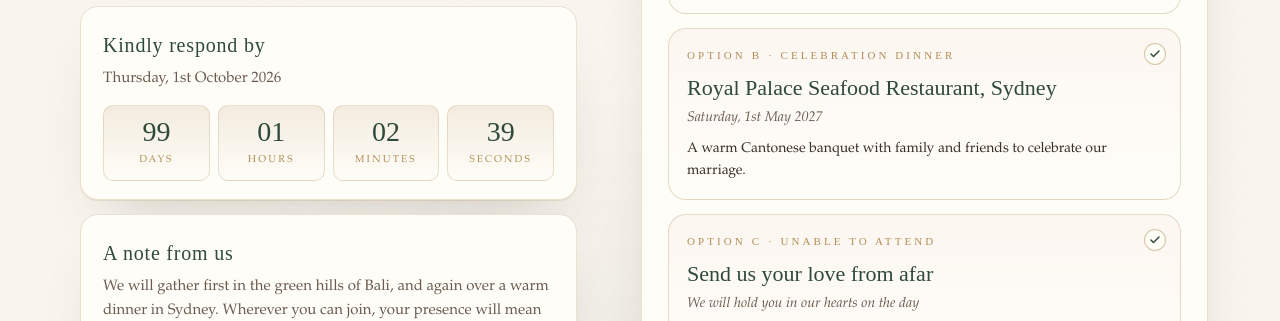
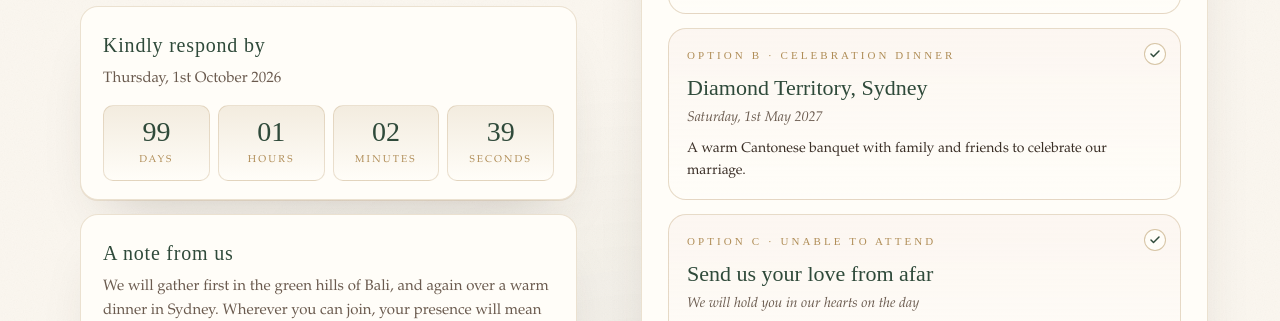
Before and after one commit to robertandwhitney2027/whitneyandrobert2027, a plain HTML site: page index.html in a window 1280 px wide. Both pictures are taken after typing "Sample", "5551234", "name@example.com" into the empty fields and a click on the button "CONTINUE". Shown: the part 454-775 px from the top of the page. Drawn offline with Linux system fonts and the light colour scheme.

Commit message:
index.html

```diff
--- a/index.html
+++ b/index.html
@@ -765,7 +765,7 @@ button.tool:active{ transform:scale(.97); }
                 <svg viewBox="0 0 24 24" fill="none" stroke="currentColor" stroke-width="3" stroke-linecap="round" stroke-linejoin="round"><polyline points="20 6 9 17 4 12"/></svg>
               </span>
               <div class="ev-tag" data-i18n="optB">Option B · Celebration Dinner</div>
-              <h4 data-i18n="evSydTitle">Royal Palace Seafood Restaurant, Sydney</h4>
+              <h4 data-i18n="evSydTitle">Diamond Territory, Sydney</h4>
               <div class="ev-meta" data-i18n="evSydMeta">Saturday, 1st May 2027</div>
               <div class="ev-desc" data-i18n="evSydDesc">A warm Cantonese banquet with family and friends to celebrate our marriage.</div>
             </label>
@@ -920,7 +920,7 @@ const I18N = {
     evBaliMeta: "Saturday, 17th April 2027",
     evBaliDesc: "An intimate ceremony among the rice terraces, followed by a sunset reception by the sea.",
     optB: "Option B · Celebration Dinner",
-    evSydTitle: "Royal Palace Seafood Restaurant, Sydney",
+    evSydTitle: "Diamond Territory, Sydney",
     evSydMeta: "Saturday, 1st May 2027",
     evSydDesc: "A warm Cantonese banquet with family and friends to celebrate our marriage.",
     optC: "Option C · Unable to attend",
@@ -1006,7 +1006,7 @@ const I18N = {
     evBaliMeta: "2027 年 4 月 17 日（周六）",
     evBaliDesc: "在努沙杜瓦举行的小型婚礼，并于海边举办黄昏宴会。",
     optB: "选项 B · 庆祝晚宴",
-    evSydTitle: "悉尼 皇庭海鲜舫",
+    evSydTitle: "悉尼 御宴",
     evSydMeta: "2027 年 5 月 1 日（周六）",
     evSydDesc: "与亲朋好友共聚一堂，以温馨粤式晚宴庆祝我们的婚礼。",
     optC: "选项 C · 无法出席",
```
